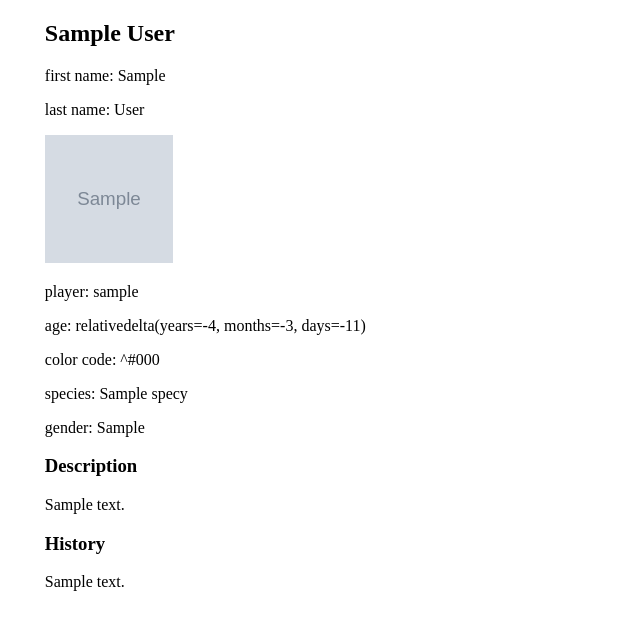
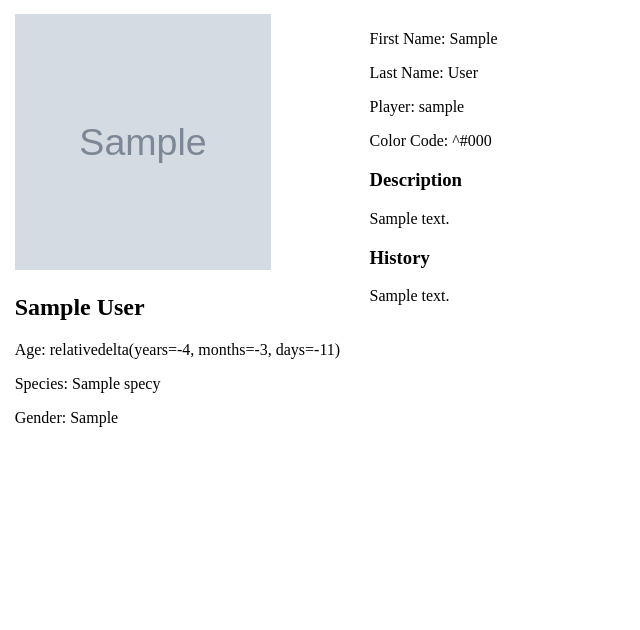
Before and after one commit to Amsel/starboundrp, a Django app: page /character/1/ in a window 1280 px wide. Shown: the part 89-719 px from the top of the page, without its empty margins (0-640 px from the left). Run offline with Django 3.2, Linux system fonts and the light colour scheme; tables that the repository leaves empty hold one stand-in row (values such as "Sample post"); grey boxes marked "Sample" are stand-in pictures.

Commit message:
small style improvement

```diff
--- a/character/templates/character/character_detail.html
+++ b/character/templates/character/character_detail.html
@@ -3,17 +3,21 @@
 {% block title %} Profile - {{ character }} {% endblock %}
 
 {% block content %}
-    <h2>{{ character }}</h2>
-    <p>first name: {{ character.first_name|ljust:"30" }}</p>
-    <p>last name: {{ character.last_name }}</p>
-    <img src="{{ character.picture_url }}" style="width:128px;height:128px;"/>
-    <p>player: {{ character.owner.username }}</p>
-    <p>age: {{ character.age}}</p>
-    <p>color code: <span style="color:#{{ character.color_code }}">^#{{ character.color_code }}</span></p>
-    <p>species: {{ character.species }}</p>
-    <p>gender: {{ character.gender }}</p>
+    <section class="left character-card">
+        <img src="{{ character.picture_url }}" style="width:256px; min-height: 256px"/>
+        <h2>{{ character }}</h2>
+        <p>Age: {{ character.age}}</p>
+        <p>Species: {{ character.species }}</p>
+        <p>Gender: {{ character.gender }}</p>
+    </section>
+    <section class="left character-card">
+    <p>First Name: {{ character.first_name|ljust:"30" }}</p>
+    <p>Last Name: {{ character.last_name }}</p>
+    <p>Player: {{ character.owner.username }}</p>
+    <p>Color Code: <span style="color:#{{ character.color_code }}">^#{{ character.color_code }}</span></p>
     <h3>Description</h3>
-    <p>{{ character.description|wordwrap:72|escape|linebreaks }}</p>
+    <p>{{ character.description|wordwrap:82|escape|linebreaks }}</p>
     <h3>History</h3>
-    <p>{{ character.biography|wordwrap:72|escape|linebreaks }}</p>
+    <p>{{ character.biography|wordwrap:82|escape|linebreaks }}</p>
+    </section>
 {% endblock %}
--- a/static/base.css
+++ b/static/base.css
@@ -25,7 +25,6 @@ ul {
 }
 
 .content {
-    width: 93%;
     margin: auto;
 }
 
@@ -56,3 +55,7 @@ nav a {
     font-style: italic;
     margin-left: 1em;
 }
+
+.character-card {
+    padding: 2ex;
+}
```
